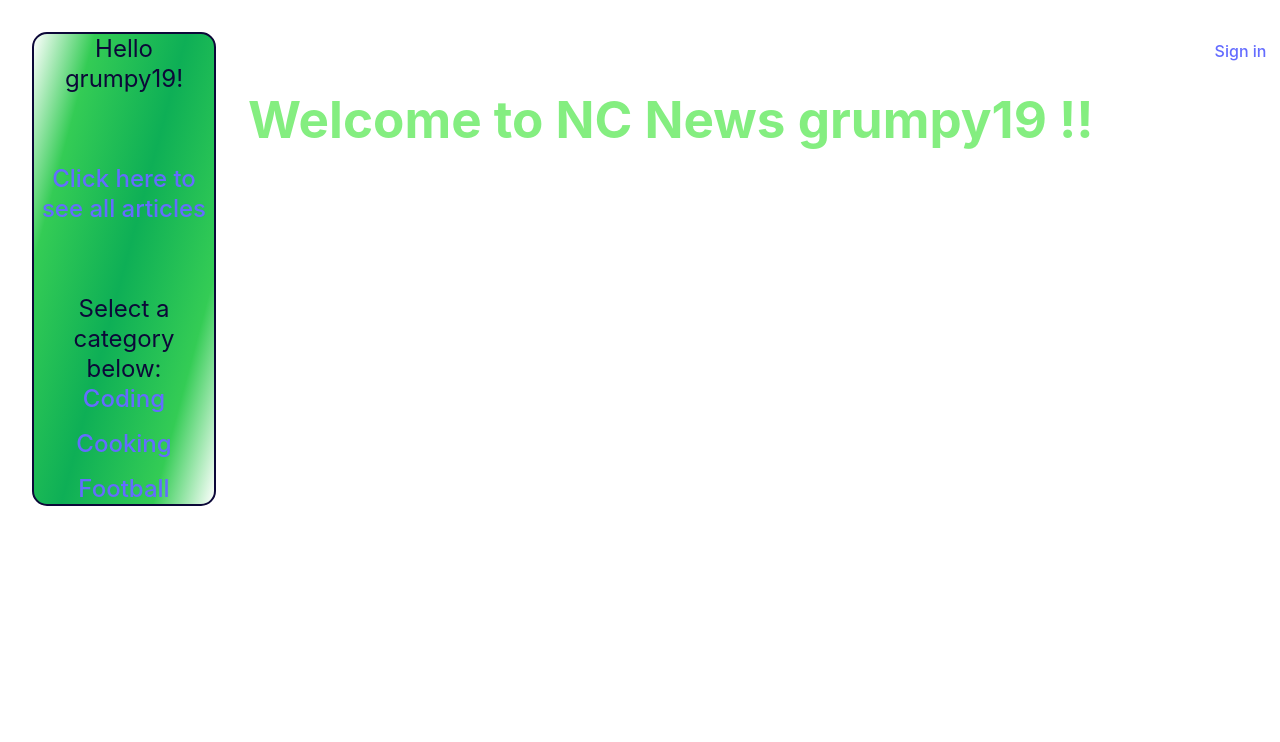
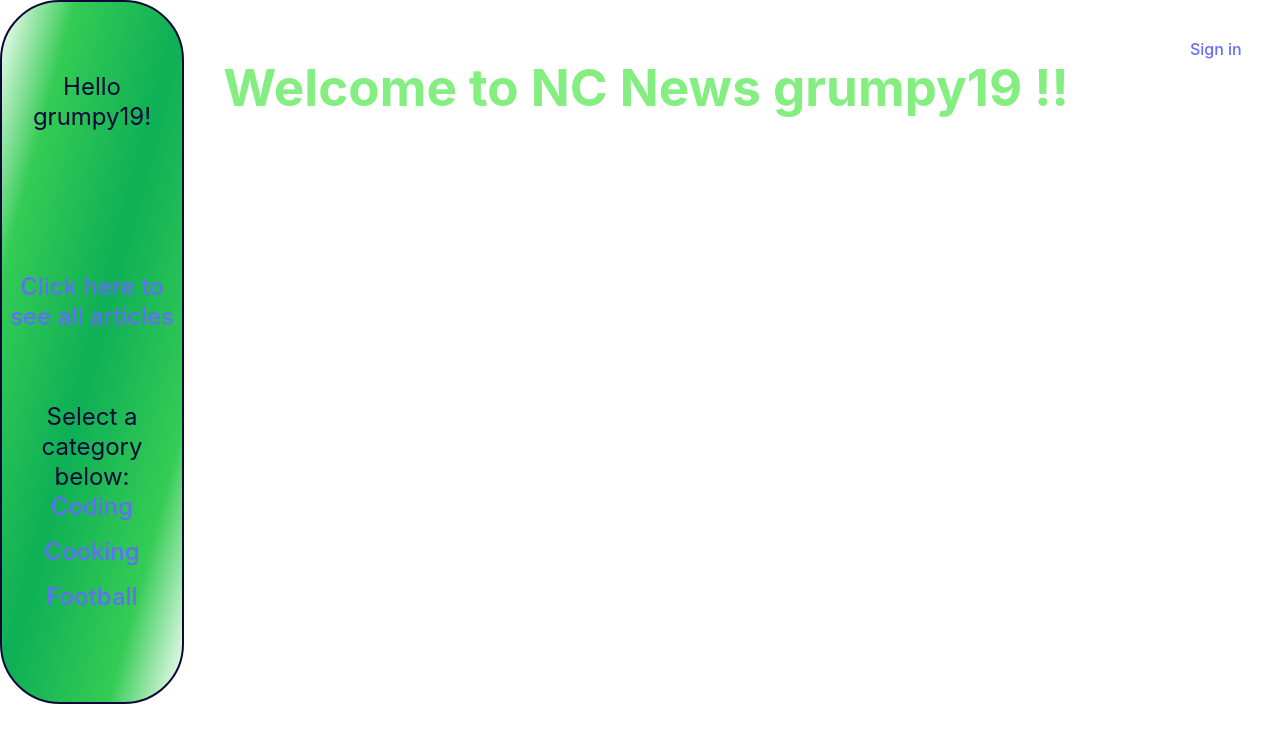
Before and after one commit to LizzieH97/nc-news-frontend-project, a React (Vite) app: page /articles/1/comments/comment_id in a window 1280 px wide. Shown: the top 742 px of the page. Built offline with nearby package versions, Linux system fonts and the light colour scheme.

Commit message:
readme and CSS updated

```diff
--- a/src/App.css
+++ b/src/App.css
@@ -1,7 +1,7 @@
 #root {
-  max-width: 1280px;
+  max-width: auto;
   margin: 0 auto;
-  padding: 2rem;
+  padding: 0;
   text-align: center;
 }
 .main-grid-container {
@@ -19,15 +19,16 @@
   grid-row: 1;
   flex-direction: column;
   flex-wrap: wrap;
-  align-content: space-between;
+  align-content: center;
   justify-content: flex-end;
   align-items: center;
   color: rgb(132, 238, 128);
 }
 .sign-in-button {
   padding: 20px;
-  margin: 4px;
-  margin-bottom: 100px;
+  margin: 10px;
+  margin-bottom: 70px;
+  margin-top: 50px;
   margin-left: 100px;
   color: black;
   background-color: white;
@@ -35,12 +36,13 @@
 .nav-bar {
   position: fixed;
   width: 180px;
+  height: 700px;
   display: flex;
   flex-direction: column;
   grid-column: 1;
   grid-row: 1 / span 4;
   color: rgb(12, 8, 56);
-  border-radius: 15px 15px 15px 15px;
+  border-radius: 60px 60px 60px 60px;
   border-color: rgb(12, 8, 56);
   border-width: 2px;
   line-height: 30px;
@@ -58,6 +60,7 @@
 }
 .gap-maker {
   padding-bottom: 70px;
+  padding-top: 70px;
 }
 .small-gap-maker {
   padding-bottom: 15px;
@@ -79,7 +82,7 @@
 }
 .user-grid-item {
   border: 2px solid white;
-  border-radius: 5rem;
+  border-radius: 70%;
   padding-top: 0px;
   padding-bottom: 0px;
   line-height: 2.5ch;
@@ -106,14 +109,16 @@
   gap: 1rem;
 }
 .article-grid-item {
-  border: 2px solid rgb(12, 8, 56);
+  border: 4px solid rgb(12, 8, 56);
   color: rgb(8, 56, 8);
-  border-radius: 5rem;
+  border-radius: 70%;
   padding-top: 7rem;
   padding-bottom: 7rem;
   padding-left: 3rem;
   padding-right: 3rem;
   line-height: 2.5ch;
+  height: 200px;
+
   display: flex;
   flex-direction: column;
   justify-content: center;
@@ -130,7 +135,7 @@
 }
 .article-img {
   padding: 0;
-  margin: 0;
+  margin: 5px;
   max-width: 80%;
   max-height: 80%;
 }
```
Also changed, not shown: 1 other file (tests, documents, lock files or other folders).
